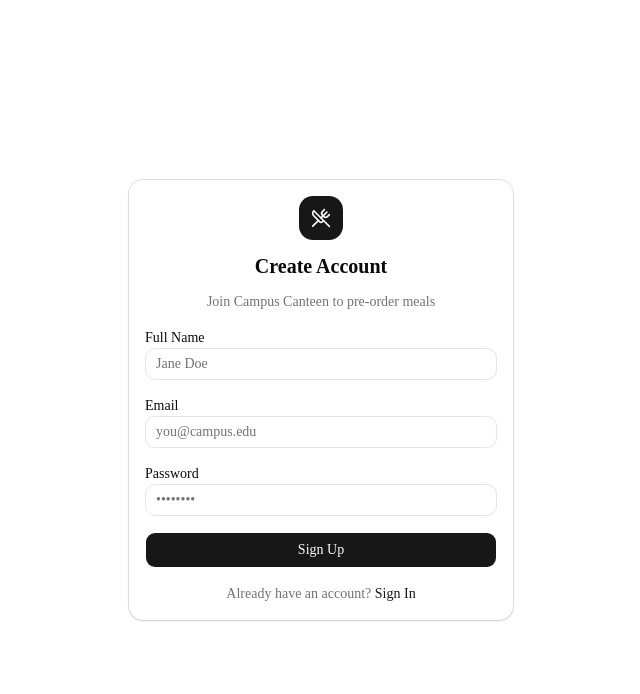
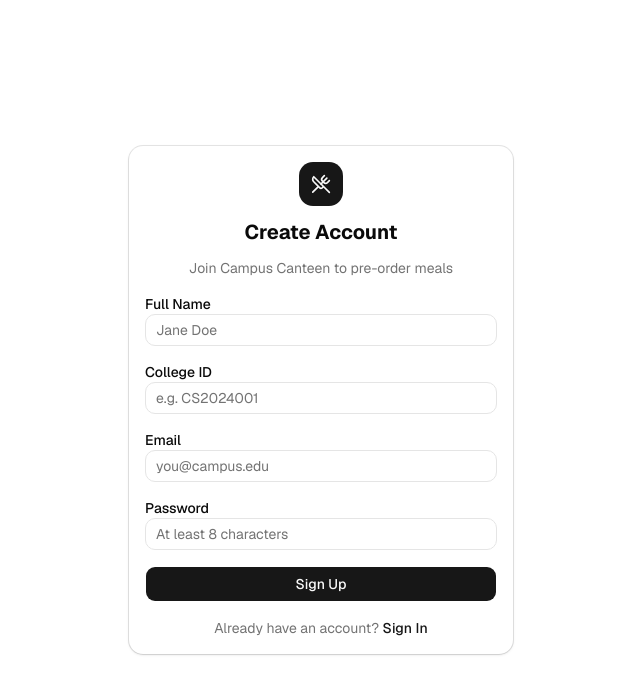
Before and after one commit to Sohan212121/campus-canteen, a Next.js app: page /signup in a window 1280 px wide. Shown: the top 694 px of the page, without its empty margins (319-959 px from the left). Built offline with nearby package versions, Linux system fonts and the light colour scheme.

Commit message:
Phase 3: fix signup error, add college ID field, separate error state, and fix sans-serif styling

```diff
--- a/src/app/(auth)/login/page.tsx
+++ b/src/app/(auth)/login/page.tsx
@@ -19,7 +19,7 @@ function LoginForm() {
   const errorParam = searchParams.get("error");
 
   const deactivatedMessage =
-    errorParam === "account_deactivated"
+    !state.error && errorParam === "account_deactivated"
       ? "Your account has been deactivated. Contact administration."
       : null;
 
--- a/src/app/(auth)/signup/page.tsx
+++ b/src/app/(auth)/signup/page.tsx
@@ -54,6 +54,23 @@ export default function SignupPage() {
           </div>
 
           <div className="space-y-1.5">
+            <label htmlFor="collegeId" className="text-sm font-medium">
+              College ID
+            </label>
+            <Input
+              id="collegeId"
+              name="collegeId"
+              type="text"
+              placeholder="e.g. CS2024001"
+              required
+              autoComplete="username"
+            />
+            {state.fieldErrors?.collegeId && (
+              <p className="text-xs text-destructive">{state.fieldErrors.collegeId[0]}</p>
+            )}
+          </div>
+
+          <div className="space-y-1.5">
             <label htmlFor="email" className="text-sm font-medium">
               Email
             </label>
@@ -78,8 +95,9 @@ export default function SignupPage() {
               id="password"
               name="password"
               type="password"
-              placeholder="••••••••"
+              placeholder="At least 8 characters"
               required
+              minLength={8}
               autoComplete="new-password"
             />
             {state.fieldErrors?.password && (
--- a/src/app/globals.css
+++ b/src/app/globals.css
@@ -7,9 +7,9 @@
 @theme inline {
   --color-background: var(--background);
   --color-foreground: var(--foreground);
-  --font-sans: var(--font-sans);
-  --font-mono: var(--font-geist-mono);
-  --font-heading: var(--font-sans);
+  --font-sans: var(--font-geist-sans), ui-sans-serif, system-ui, -apple-system, BlinkMacSystemFont, "Segoe UI", Roboto, "Helvetica Neue", Arial, sans-serif;
+  --font-mono: var(--font-geist-mono), ui-monospace, SFMono-Regular, Menlo, Monaco, Consolas, monospace;
+  --font-heading: var(--font-geist-sans), ui-sans-serif, system-ui, sans-serif;
   --color-sidebar-ring: var(--sidebar-ring);
   --color-sidebar-border: var(--sidebar-border);
   --color-sidebar-accent-foreground: var(--sidebar-accent-foreground);
@@ -115,16 +115,20 @@
   --sidebar-accent-foreground: oklch(0.985 0 0);
   --sidebar-border: oklch(1 0 0 / 10%);
   --sidebar-ring: oklch(0.556 0 0);
+  --font-sans: var(--font-geist-sans), ui-sans-serif, system-ui, -apple-system, BlinkMacSystemFont, "Segoe UI", Roboto, "Helvetica Neue", Arial, sans-serif;
+  --font-mono: var(--font-geist-mono), ui-monospace, SFMono-Regular, Menlo, Monaco, Consolas, monospace;
 }
 
 @layer base {
   * {
     @apply border-border outline-ring/50;
   }
-  body {
-    @apply bg-background text-foreground;
-  }
   html {
     @apply font-sans;
+    font-family: var(--font-sans);
+  }
+  body {
+    @apply bg-background text-foreground font-sans;
+    font-family: var(--font-sans);
   }
 }
--- a/src/app/layout.tsx
+++ b/src/app/layout.tsx
@@ -17,13 +17,17 @@ export const metadata: Metadata = {
   description: "Order before the break. Skip the queue. Pick up when you arrive.",
 };
 
-export default function RootLayout({ children }: LayoutProps<"/">) {
+export default function RootLayout({
+  children,
+}: {
+  children: React.ReactNode;
+}) {
   return (
     <html
       lang="en"
       className={`${geistSans.variable} ${geistMono.variable} h-full antialiased`}
     >
-      <body className="min-h-full flex flex-col">{children}</body>
+      <body className="min-h-full flex flex-col font-sans">{children}</body>
     </html>
   );
 }
--- a/src/server/actions/auth.ts
+++ b/src/server/actions/auth.ts
@@ -17,11 +17,12 @@ const loginSchema = z.object({
 });
 
 const signupSchema = z.object({
-  fullName: z.string().min(1, "Full name is required."),
-  email: z.string().email("Please enter a valid email address."),
+  fullName: z.string().trim().min(1, "Full name is required."),
+  collegeId: z.string().trim().min(1, "College ID is required."),
+  email: z.string().trim().email("Please enter a valid email address."),
   password: z
     .string()
-    .min(6, "Password must be at least 6 characters."),
+    .min(8, "Password must be at least 8 characters."),
 });
 
 // ---------------------------------------------------------------------------
@@ -96,6 +97,7 @@ export async function signupAction(
 ): Promise<AuthActionState> {
   const raw = {
     fullName: formData.get("fullName"),
+    collegeId: formData.get("collegeId"),
     email: formData.get("email"),
     password: formData.get("password"),
   };
@@ -113,13 +115,16 @@ export async function signupAction(
     options: {
       data: {
         full_name: parsed.data.fullName,
+        college_id: parsed.data.collegeId,
       },
     },
   });
 
   if (error) {
-    // Generic error — do not reveal if account exists.
-    return { error: "Invalid email or password" };
+    // Log the real error server-side only
+    console.error("Supabase signup error:", error);
+    // Generic error — never reveal whether an email is already registered
+    return { error: "Could not create account. Please try again." };
   }
 
   redirect("/");
```
Also changed, not shown: 1 other file (tests, documents, lock files or other folders).
